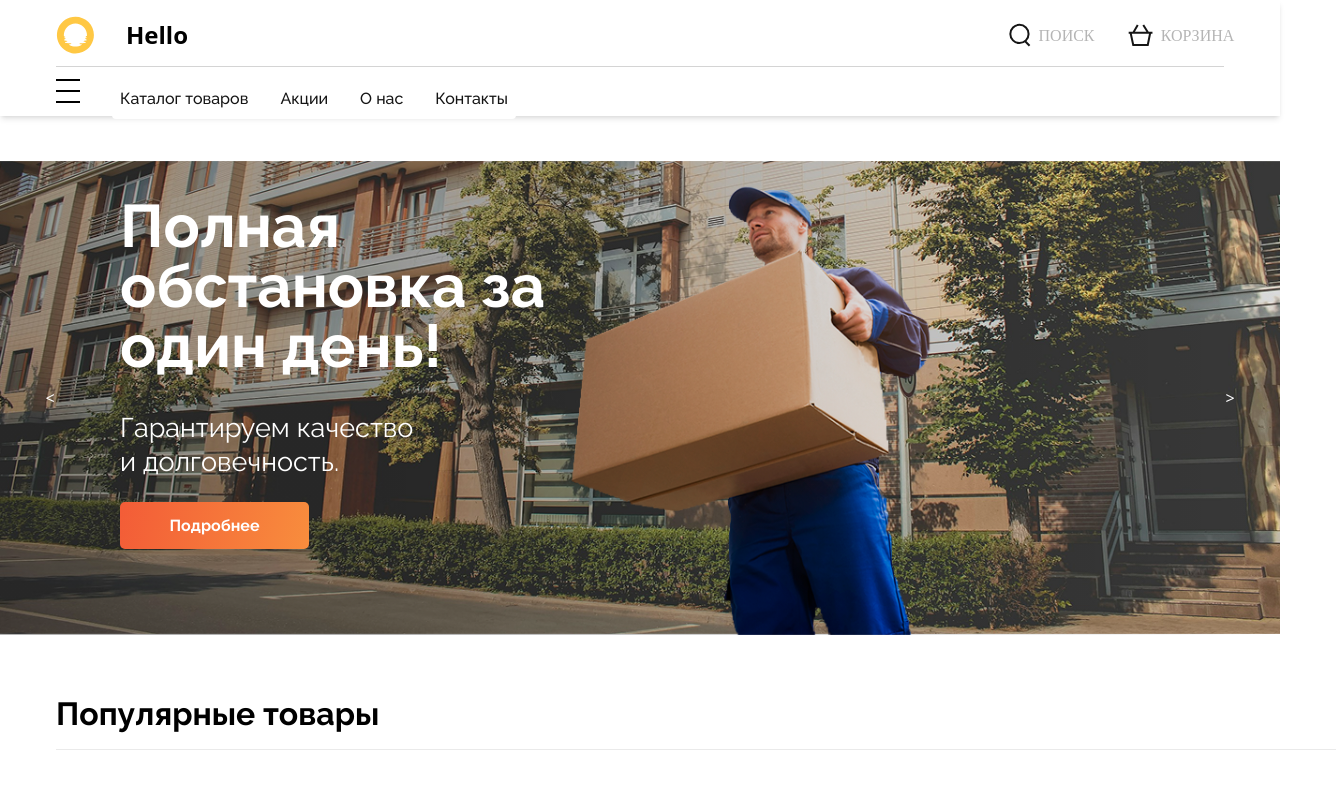
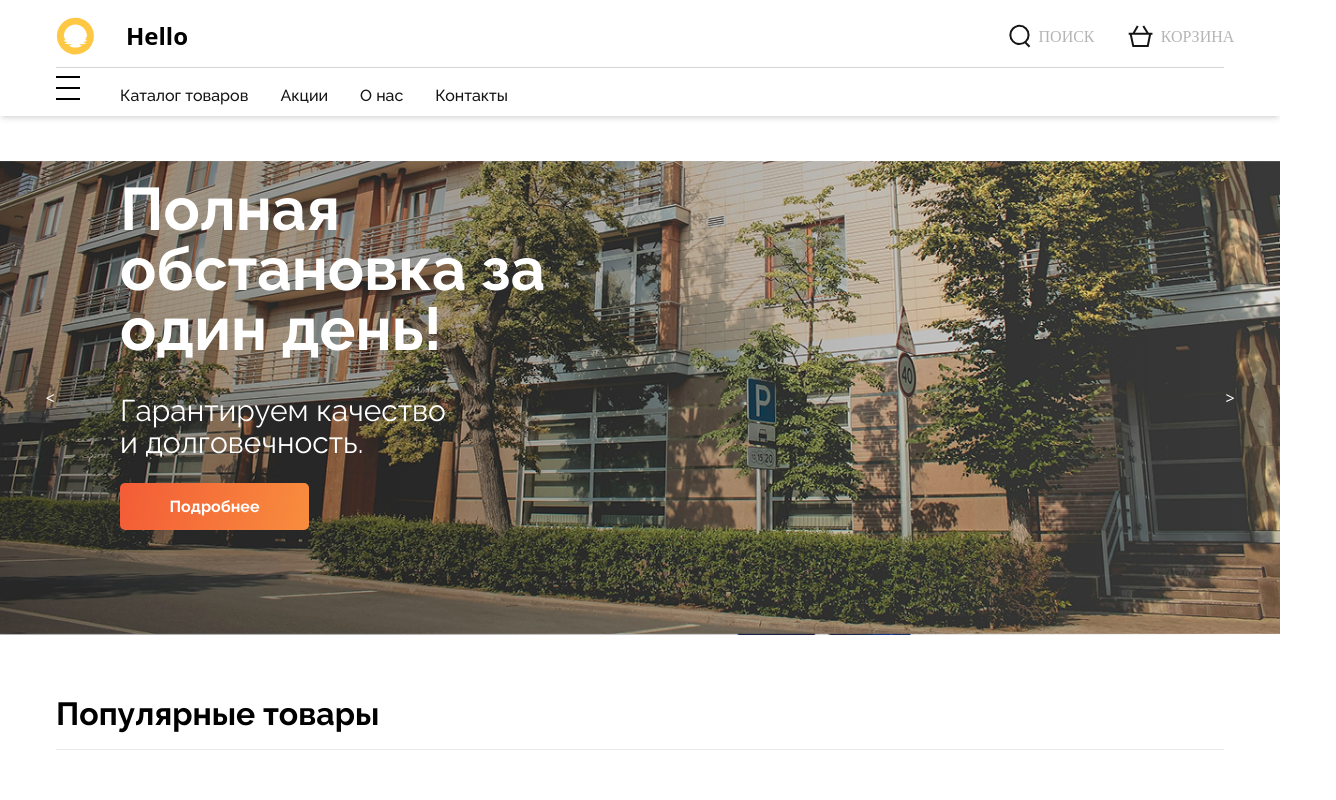
Before and after one commit to NzrSdv/viteProject, a Vue app: page / in a window 1280 px wide. Shown: the top 800 px of the page, 1336 px wide, since content can reach past the window. Built offline with nearby package versions, Linux system fonts and the light colour scheme.

Commit message:
buying logic is made

```diff
--- a/src/UI/CategoryCard.vue
+++ b/src/UI/CategoryCard.vue
@@ -6,9 +6,11 @@
           <h2 class="title">{{ info.title }}</h2>
           <h4 class="sub--title">{{ info.subTitle }}</h4>
         </div>
-        <a :href="info.link" class="round--button">
+        <router-link :to="info.link" class="round--button">
+
           <img src="@/assets/LinkArrow_icon.svg" alt="" />
-        </a>
+
+        </router-link>
       </div>
     </div>
   </div>
--- a/src/UI/DeliveryCard.vue
+++ b/src/UI/DeliveryCard.vue
@@ -50,6 +50,7 @@ export default {
   justify-content: center;
   align-items: flex-start;
   gap:24px;
+  padding-left: 28px;
 }
 .title {
   color: #151515;
--- a/src/business/router.js
+++ b/src/business/router.js
@@ -18,18 +18,16 @@ const routes = [
     component: ProductScreen,
   },
   { path: "/cart", name: "Cart", component: CartScreen },
-  {path:"/order/:id", name:"Order", component: OrderScreen}
+  { path: "/order/:id", name: "Order", component: OrderScreen },
 ];
 
 const router = createRouter({
   routes,
   history: createWebHistory(),
   scrollBehavior(to, from, savedPosition) {
-    if (to.hash) {
-      return {
-        el: to.hash,
-      };
-    }
+    return {
+      top: 0,
+    };
   },
 });
 
--- a/src/components/cart/CartCardComponent.vue
+++ b/src/components/cart/CartCardComponent.vue
@@ -1,7 +1,12 @@
 <script setup>
 import NeutralButton from "@/UI/NeutralButton.vue";
 import Delete from "@/assets/delete_icon (2).svg";
+import { useStore } from "vuex";
+const store = useStore();
+
+
 </script>
+
 
 <template>
   <div class="w-full flex flex-col gap-6">
@@ -37,9 +42,10 @@ import Delete from "@/assets/delete_icon (2).svg";
       </div>
       <div class="right">
         <button
+        @click="store.commit('removeCart',cartProduct.id)"
           class="flex flex-row gap-2 font-[Inter] text-[14px] text-dark-2"
         >
-          <img :src="Delete" alt="" /> Удалить с корзины
+          <img :src="Delete" alt=""  /> Удалить с корзины
         </button>
       </div>
     </div>
--- a/src/components/header/BottomHeader.vue
+++ b/src/components/header/BottomHeader.vue
@@ -1,24 +1,32 @@
 <template>
   <div
-    class="pt-3 border-t border-solid border-light-445 flex items-center justify-start"
+    class="pt-2 border-t border-solid border-light-445 flex items-center justify-start"
   >
     <nav class="flex md:flex-row flex-col md:gap-8">
-      <div class="size-6 flex flex-col items-stretch justify-between" @click="() => status = !status">
-            <div class="w-full h-[2px] bg-black"></div>
-            <div class="w-full h-[2px] bg-black"></div>
-            <div class="w-full h-[2px] bg-black"></div>
-          </div>
-      <ul :class="['flex flex-col md:flex-row bg-white md:shadow-none z-20 p-2 rounded items-center justify-center gap-8 text-dark-05 font-[Raleway] font-medium text-base/6',status ? 'shadow-md bg-none' : '']">
-        <li class="hover:bg-grey-500"  v-if="status">
+      <div
+        class="size-6 flex flex-col items-stretch justify-between"
+        @click="() => (status = !status)"
+      >
+        <div class="w-full h-[2px] bg-black"></div>
+        <div class="w-full h-[2px] bg-black"></div>
+        <div class="w-full h-[2px] bg-black"></div>
+      </div>
+      <ul
+        :class="[
+          'flex flex-col md:flex-row md:shadow-none z-20 p-2 rounded items-center justify-center gap-8 text-dark-05 font-[Raleway] font-medium text-base/6',
+          status ? 'shadow-md bg-none' : 'shadow-none ',
+        ]"
+      >
+        <li class="hover:bg-grey-500" v-if="status">
           <router-link to="/catalog/Шкафы (МДФ)">Каталог товаров</router-link>
         </li>
-        <li class="hover:bg-grey-500"  v-if="status">
-          <router-link to="/">Акции</router-link>
+        <li class="hover:bg-grey-500" v-if="status">
+          <router-link to="/catalog/Шкафы (МДФ)">Акции</router-link>
         </li>
-        <li class="hover:bg-grey-500"  v-if="status">
+        <li class="hover:bg-grey-500" v-if="status">
           <router-link to="/">О нас</router-link>
         </li>
-        <li  class="hover:bg-grey-500" v-if="status">
+        <li class="hover:bg-grey-500" v-if="status">
           <router-link to="/">Контакты </router-link>
         </li>
       </ul>
@@ -27,12 +35,11 @@
 </template>
 <script>
 export default {
-
-  data(){
-    return{
-      status:true
-    }
-  }
+  data() {
+    return {
+      status: true,
+    };
+  },
 };
 </script>
 <style scoped>
--- a/src/components/main/FifthSectionComponent.vue
+++ b/src/components/main/FifthSectionComponent.vue
@@ -28,13 +28,13 @@ export default {
         },
         {
           img:Delivery2,
-          title:"Условия доставки",
-          description:"Узнайте подробности о нашей бесплатной доставке и профессиональной сборке."
+          title:"Условия оплаты",
+          description:"Откройте все доступные способы оплаты и условия рассрочки."
         },
         {
           img:Delivery3,
-          title:"Условия доставки",
-          description:"Узнайте подробности о нашей бесплатной доставке и профессиональной сборке."
+          title:"О компании",
+          description:"Узнайте больше о компании и наших преимуществах."
         },
       ],
     };
--- a/src/components/main/FirstSectionComponent.vue
+++ b/src/components/main/FirstSectionComponent.vue
@@ -2,16 +2,22 @@
 import GradientButton from "@/UI/GradientButton.vue";
 </script>
 <template>
-  <section class="first--section">
-    <div class="section--imgs">
-      <img class="bg--img" src="@/assets/Home_photo.png" alt="" />
+  <section class="w-full min-h-100 relative overflow-hidden">
+    <div class="absolute z-10 bottom-0 top-0 left-0 right-0">
+      <img
+        class="w-full min-h-100 object-cover"
+        src="@/assets/Home_photo.png"
+        alt=""
+      />
     </div>
-    <div class="section--content">
-      <div class="left--arrow arrow"><</div>
-      <div class="left">
-        <div class="text">
-          <h2 class="title">Полная обстановка за один день!</h2>
-          <h4 class="sub-title">Гарантируем качество и долговечность.</h4>
+    <div
+      class="w-full h-full absolute z-30 text-white bg-linear-[90deg,rgba(0,0,0,0.3)_30%,rgba(255,255,255,0)_100%] flex items-center md:justify-start gap-5"
+    >
+      <div class="left--arrow arrow hidden"><</div>
+      <div class="w-xl h-full flex flex-col items-start justify-start mt-none md:mt-9 gap-6">
+        <div class="flex flex-col items-start justify-start gap-9">
+          <h2 class="font-[Raleway] font-bold text-4xl/7 md:text-6xl/15">Полная обстановка за один день!</h2>
+          <h4 class="max-w-85 font-[Raleway] font-normal text-3xl/8">Гарантируем качество и долговечность.</h4>
         </div>
         <GradientButton
           text="Подробнее"
@@ -33,7 +39,7 @@ export default {
 };
 </script>
 <style scoped>
-.first--section {
+/* .first--section {
   width: 100%;
   max-height: fit-content;
   position: relative;
@@ -55,7 +61,7 @@ export default {
 
 .section--content {
   position: absolute;
-  height: min(100%,37dvw);
+  height: min(100%, 37dvw);
   width: 100%;
   z-index: 3;
   background: linear-gradient(
@@ -67,7 +73,7 @@ width: 100%;
   display: flex;
   justify-content: flex-start;
   gap: 20px;
-}
+} */
 
 .left {
   width: 573px;
@@ -128,7 +134,7 @@ width: 100%;
   z-index: 2;
 }
 .deliver--img {
-  height: min(100%,37dvw);
+  height: min(100%, 37dvw);
   object-fit: cover;
   position: absolute;
   right: min(100px, 7dvw);
@@ -141,8 +147,8 @@ width: 100%;
   .deliver--img {
     display: none;
   }
-  .left{
-    gap:10px;
+  .left {
+    gap: 10px;
   }
   .title {
     max-width: 300px;
@@ -150,7 +156,6 @@ width: 100%;
 
     font-size: 2rem;
     line-height: 40px;
-
   }
   .sub-title {
     font-size: 20px;
--- a/src/components/main/FourthSectionComponent.vue
+++ b/src/components/main/FourthSectionComponent.vue
@@ -32,21 +32,21 @@ export default {
           title: "Шкафы (МДФ)",
           subTitle:
             "Стильные и прочные шкафы из МДФ для хранения и организации пространства.",
-          link: "/",
+          link: "/catalog/Шкафы (МДФ)",
         },
         {
           img: Category2,
           title: "Шкафы (распашные)",
           subTitle:
             "Классические распашные шкафы с удобными дверцами для вашего интерьера.",
-          link: "/",
+          link: "/catalog/Шкафы (распашные)",
         },
         {
           img: Category3,
           title: "Шкафы (купе)",
           subTitle:
             "Классические распашные шкафы с удобными дверцами для вашего интерьера.",
-          link: "/",
+          link: "/catalog/Шкафы (купе)",
         },
       ],
     };
--- a/src/components/purchase/purchaseInputsComponent.vue
+++ b/src/components/purchase/purchaseInputsComponent.vue
@@ -210,8 +210,15 @@ import OrderInput from "@/UI/OrderInput.vue";
 </template>
 <script>
 export default {
-    name:"PurchaseInputsComponent",
-    components:{OrderInput}
+  name: "PurchaseInputsComponent",
+  components: { OrderInput },
+  data() {
+    return {
+      personType: "1",
+      deliveryType: "1",
+      payType: "1",
+    };
+  },
 };
 </script>
 <style></style>
--- a/src/components/store/index.js
+++ b/src/components/store/index.js
@@ -1,6 +1,7 @@
 import { createStore } from "vuex";
 const initalState = {
   cart: [],
+  purchased: [],
 };
 if (localStorage.getItem("Cart") != undefined) {
   initalState.cart = JSON.parse(localStorage.getItem("Cart"));
@@ -26,5 +27,20 @@ export default createStore({
 
       localStorage.setItem("Cart", JSON.stringify(state.cart));
     },
+    removeCart(state, id) {
+      state.cart = state.cart.filter((element) => element.id != id);
+      console.log(state.cart);
+      console.log(state.purchased);
+      console.log('deleted');
+      localStorage.setItem("Cart", JSON.stringify(state.cart));
+    },
+    buyProduct(state, product) {
+      state.purchased.push(product);
+    },
+  },
+  getters: {
+    getProductById: (state) => (id) => {
+      return state.cart.find((element) => element.id == id);
+    },
   },
 });
--- a/src/style.css
+++ b/src/style.css
@@ -65,9 +65,8 @@ body {
 .container {
   /* width: 100%;
   padding: 0 57px; */
-  @apply mx-14 w-full;
+  @apply px-14 w-full flex items-stretch justify-center;
 }
-
 .section--gap .container {
   /* margin-top: 55px;
   display: flex;
@@ -75,9 +74,11 @@ body {
   align-items: flex-start;
   justify-content: flex-start;
   row-gap: 65px; */
-  @apply mt-16 flex flex-col items-start justify-start gap-16;
+  @apply mt-16 flex flex-col gap-16;
 }
 .section--title {
+
+
   font-family: "Raleway";
   font-weight: 700;
   font-size: 32px;
```
Also changed, not shown: src/views/OrderScreen.vue (+25 -17 lines). Lines whose indentation alone changed are shown as unchanged.
